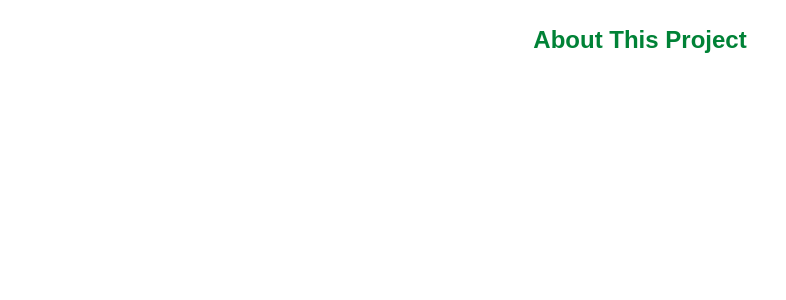
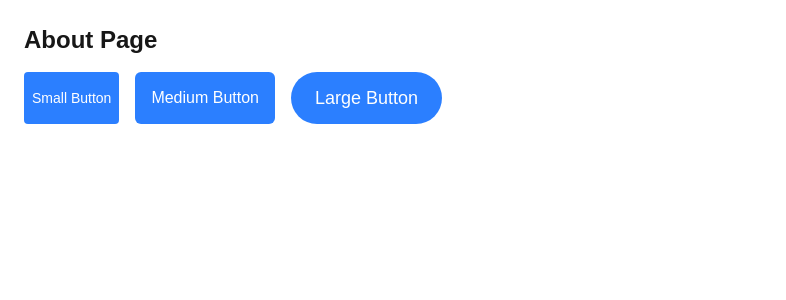
Before and after one commit to DevMandate/alx-project-0x02-setup, a Next.js app in the folder alx-project-0x02/: page /about in a window 1280 px wide. Shown: the top 300 px of the page, without its empty margins (0-786 px from the left). Built offline with nearby package versions, Linux system fonts and the light colour scheme.

Commit message:
Create and use reusable Button component

```diff
--- /dev/null
+++ b/alx-project-0x02/components/common/Button.tsx
@@ -0,0 +1,18 @@
+import React from 'react';
+import { ButtonProps } from '../../interfaces';
+
+export const Button: React.FC<ButtonProps> = ({ size, shape, label, onClick }) => {
+  const sizeClasses = {
+    small: 'px-2 py-1 text-sm',
+    medium: 'px-4 py-2 text-base',
+    large: 'px-6 py-3 text-lg',
+  };
+
+  const className = `${sizeClasses[size]} ${shape} bg-blue-500 text-white hover:bg-blue-600 transition`;
+
+  return (
+    <button className={className} onClick={onClick}>
+      {label}
+    </button>
+  );
+};
--- a/alx-project-0x02/interfaces/index.ts
+++ b/alx-project-0x02/interfaces/index.ts
@@ -2,3 +2,10 @@
   title: string;
   content: string;
 }
+
+export interface ButtonProps {
+  size: 'small' | 'medium' | 'large';
+  shape: 'rounded-sm' | 'rounded-md' | 'rounded-full';
+  label: string;
+  onClick?: () => void;
+}
--- a/alx-project-0x02/pages/about.tsx
+++ b/alx-project-0x02/pages/about.tsx
@@ -1,7 +1,15 @@
+import React from 'react';
+import { Button } from '../components/common/Button';
+
 const About = () => {
   return (
-    <div className="p-6 text-center">
-      <h1 className="text-2xl font-bold text-green-700">About This Project</h1>
+    <div className="p-6">
+      <h1 className="text-2xl font-bold mb-4">About Page</h1>
+      <div className="flex gap-4">
+        <Button size="small" shape="rounded-sm" label="Small Button" />
+        <Button size="medium" shape="rounded-md" label="Medium Button" />
+        <Button size="large" shape="rounded-full" label="Large Button" />
+      </div>
     </div>
   );
 };
```
